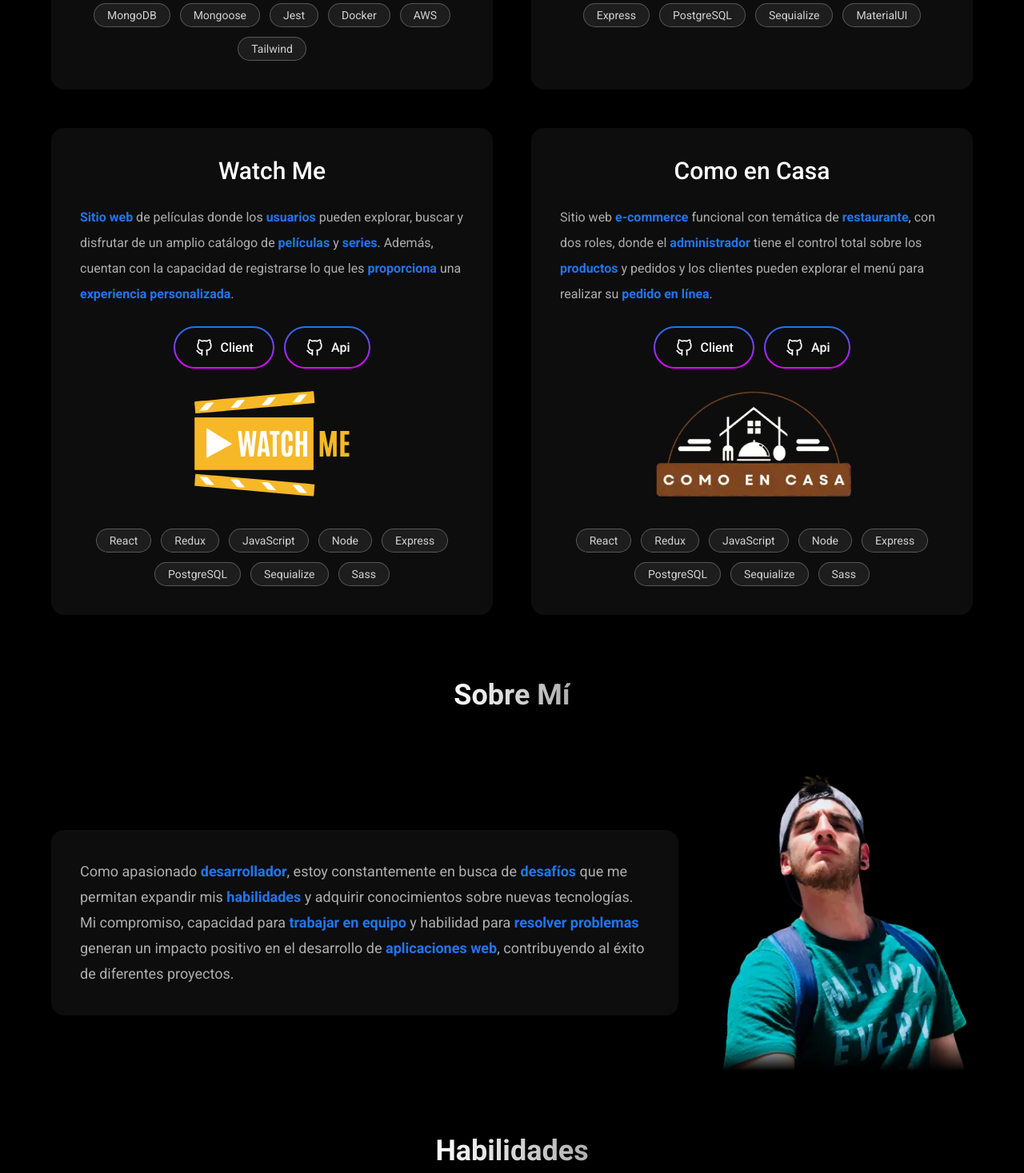
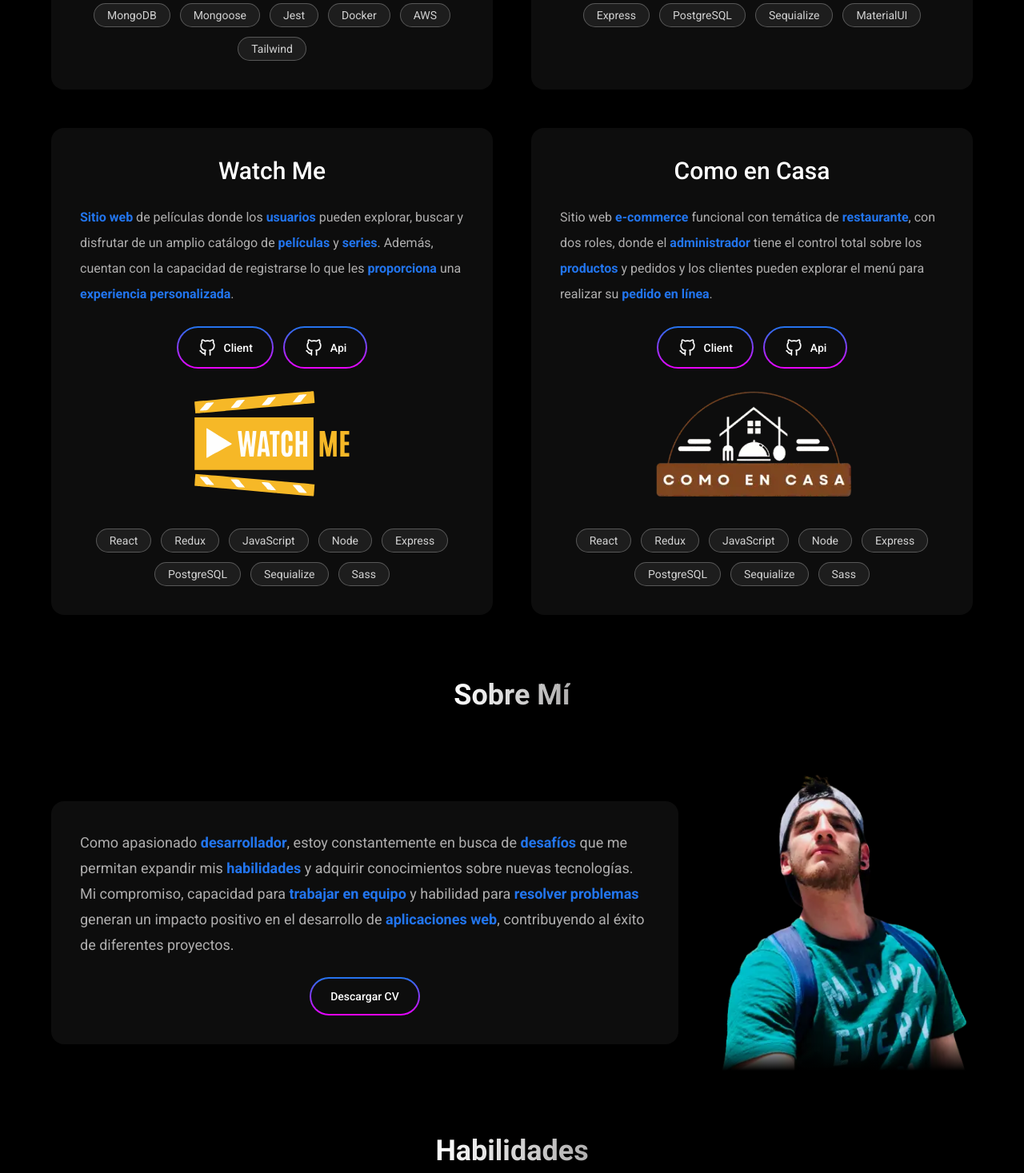
Before and after one commit to RafaMojica/Portfolio-Rafael-Mojica, a Next.js app: page / in a window 1280 px wide. Shown: the part 2207-3674 px from the top of the page at 80% size. Built offline with nearby package versions, Linux system fonts and the light colour scheme.

Commit message:
feat: add button cv in about

```diff
--- a/src/common/LinkPrimary.tsx
+++ b/src/common/LinkPrimary.tsx
@@ -16,8 +16,8 @@ const LinkPrimary: FC<LinkButtonProps> = ({ href, name }) => {
       aria-label={`enlace repositorio github`}
       className="p-[2px] rounded-full font-medium bg-gradient-to-b from-dGradientPrimary to-dGradientSecondary hover:scale-110 duration-500 ease-in-out"
     >
-      <div className="flex gap-2 justify-center items-center px-6 py-3 rounded-full bg-[#0D0D0D] text-dSecondary hover:text-dBg hover:bg-gradient-to-b hover:from-dGradientPrimary hover:to-dGradientSecondary">
-        <Github /> {name}
+      <div className="flex gap-2 text-sm justify-center items-center px-6 py-3 rounded-full bg-[#0D0D0D] text-dSecondary hover:text-dBg hover:bg-gradient-to-b hover:from-dGradientPrimary hover:to-dGradientSecondary">
+        {href.startsWith("https://github.com") ? <Github /> : ""} {name}
       </div>
     </Link>
   );
--- a/src/components/About.tsx
+++ b/src/components/About.tsx
@@ -4,6 +4,8 @@ import MainTitle from "@/common/MainTitle";
 import Card from "@/common/Card";
 import Image from "next/image";
 import PhotoProfile from "../../public/Photo.webp";
+import LinkPrimary from "@/common/LinkPrimary";
+import { CONTACTS } from "@/data/socialNetworks";
 
 const About = () => {
   return (
@@ -30,6 +32,7 @@ const About = () => {
             <span className="font-bold text-dEmphasis">aplicaciones web</span>,
             contribuyendo al éxito de diferentes proyectos.
           </p>
+          <LinkPrimary href={CONTACTS.cv.href} name="Descargar CV" />
         </Card>
         <div className="relative">
           <Image
```
